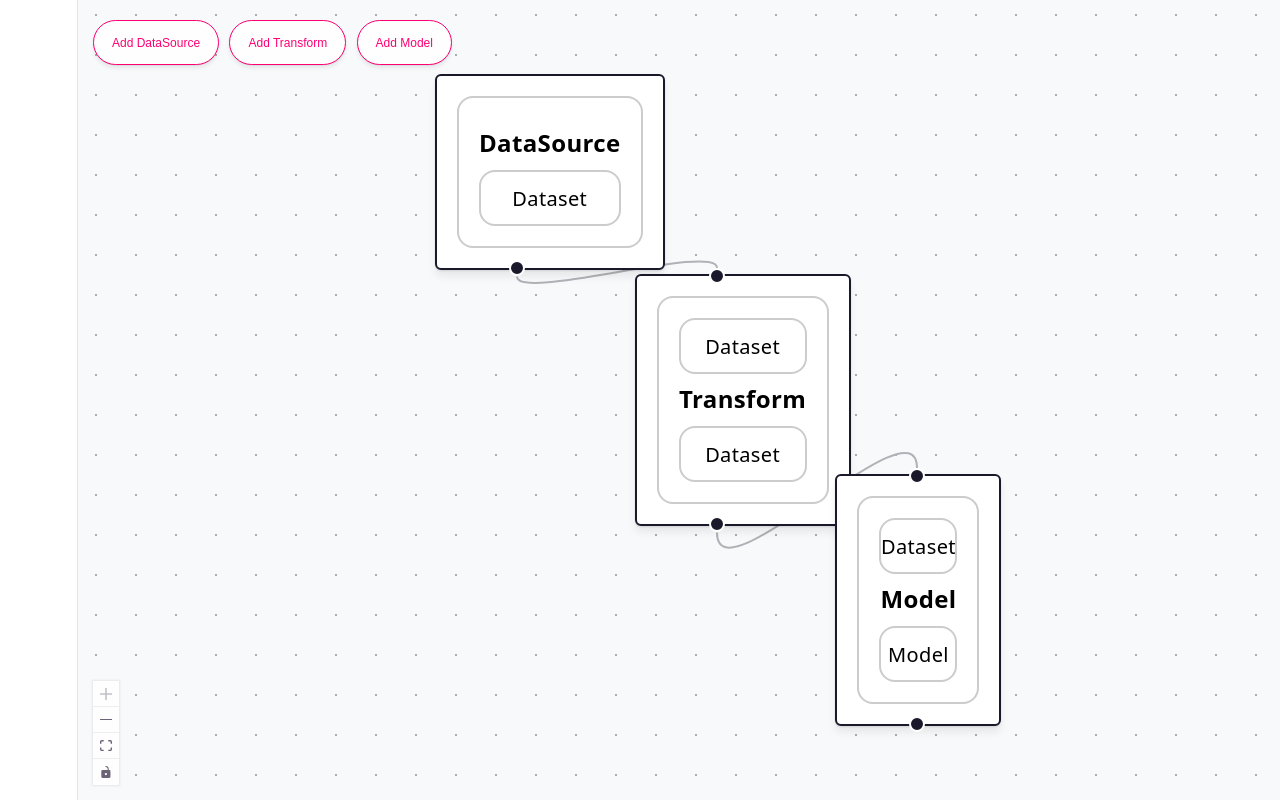
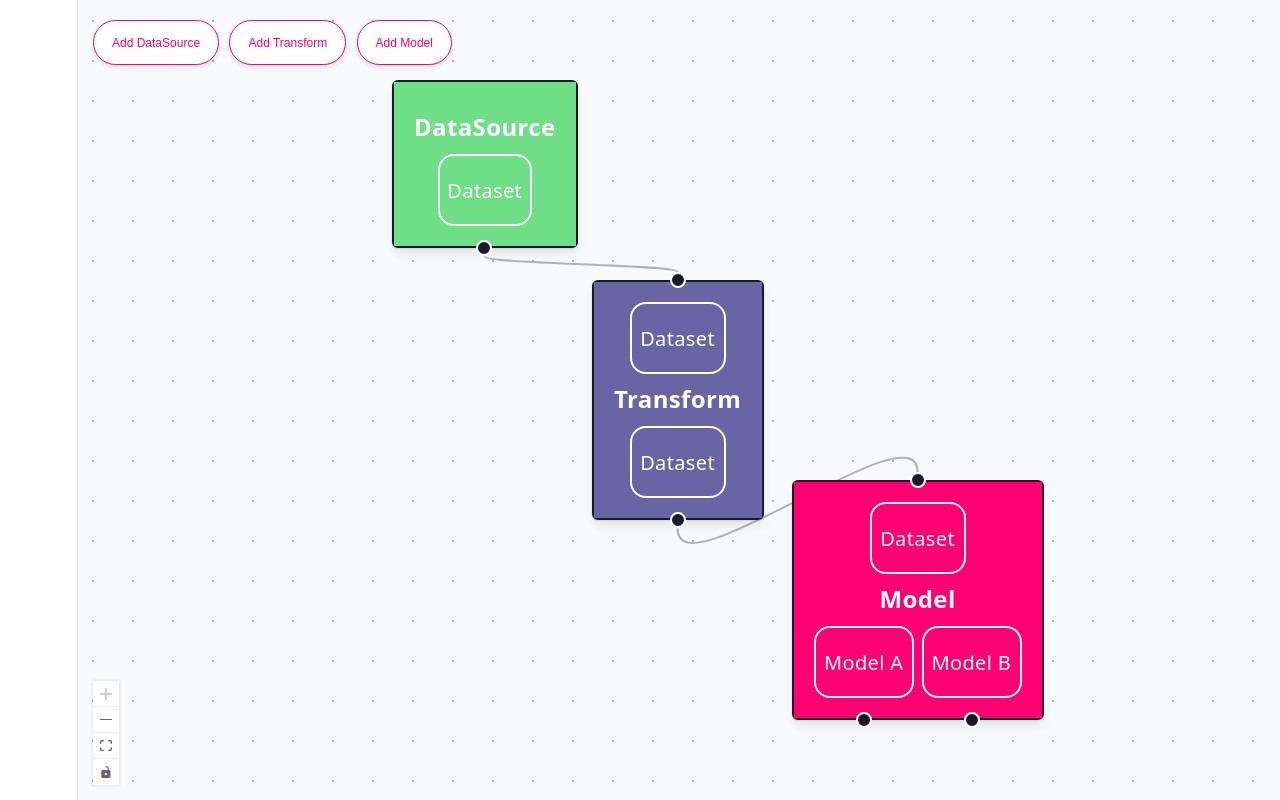
Before and after one commit to jpgorman/react-flow-demo, a React (Vite) app: page / in a window 1280 px wide. Shown: the top 800 px of the page. Built offline with nearby package versions, Linux system fonts and the light colour scheme.

Commit message:
Add custom handle positioning

```diff
--- a/src/index.css
+++ b/src/index.css
@@ -97,21 +97,6 @@ p {
   margin: 0;
 }
 
-code,
-.counter {
-  font-family: var(--mono);
-  display: inline-flex;
-  border-radius: 4px;
-  color: var(--text-h);
-}
-
-code {
-  font-size: 15px;
-  line-height: 135%;
-  padding: 4px 8px;
-  background: var(--code-bg);
-}
-
 /*
 .react-flow__node-Datasource .react-flow__handle.connectable,
 .react-flow__node-Model .react-flow__handle.connectable,
@@ -124,6 +109,9 @@ code {
   }
 }
 */
+.react-flow__node {
+  padding: 0;
+}
 .react-flow__node-Datasource .react-flow__handle.connectingto,
 .react-flow__node-Transform .react-flow__handle.connectingto,
 .react-flow__node-Model .react-flow__handle.connectingto {
--- a/src/pages/flow/model/create-node.ts
+++ b/src/pages/flow/model/create-node.ts
@@ -62,9 +62,13 @@ export const createNodeData = (type: CustomNodeType): CustomNode["data"] => {
           },
         },
         outputs: {
-          model: {
+          modelA: {
             type: "Model",
-            label: "Model",
+            label: "Model A",
+          },
+          modelB: {
+            type: "Model",
+            label: "Model B",
           },
         },
       };
--- a/src/pages/flow/ui/CustomNodeComponent.tsx
+++ b/src/pages/flow/ui/CustomNodeComponent.tsx
@@ -7,22 +7,18 @@ const styles = {
   container: {
     color: "black",
     fontSize: 12,
-    borderRadius: 8,
     background: "white",
     padding: 10,
-    border: "1px solid #ccc",
   },
+  DataSource: { backgroundColor: "#6ede87", color: "white" },
+  Model: { backgroundColor: "#ff0072", color: "white" },
+  Transform: { backgroundColor: "#6865A5", color: "white" },
 };
 
-// TODO: Add styling for each node type
-// style: { backgroundColor: '#6ede87', color: 'white' },
-// style: { backgroundColor: '#ff0072', color: 'white' },
-// style: { backgroundColor: '#6865A5', color: 'white' },
-
 export const CustomNodeComponent = memo(
-  ({ data }: NodeProps & { data: NodeData }) => {
+  ({ data, type }: NodeProps & { data: NodeData }) => {
     return (
-      <div style={styles.container}>
+      <div style={{ ...styles.container, ...styles[type] }}>
         <InputHandles connections={data.inputs} />
         <div>
           <strong>{data.label}</strong>
--- a/src/pages/flow/ui/Handles.tsx
+++ b/src/pages/flow/ui/Handles.tsx
@@ -10,9 +10,23 @@ type Props = {
 
 const styles = {
   container: {
+    display: "inline-flex",
+    gap: 4,
+  },
+  handle: {
+    position: "relative",
     fontSize: 10,
+    padding: 4,
     borderRadius: 8,
-    border: "1px solid #ccc",
+    border: "1px solid white",
+  },
+  connectables: {
+    target: {
+      top: -12,
+    },
+    source: {
+      bottom: -12,
+    },
   },
 };
 
@@ -22,22 +36,24 @@ const Handles = memo(({ type, connections, isConnectable }: Props) => {
   }
 
   const position = type === "source" ? Position.Bottom : Position.Top;
-  return Object.entries(connections).map(([id, params], index) => (
-    <div key={id} style={styles.container}>
+  const connectableStyle =
+    type === "source" ? styles.connectables.source : styles.connectables.target;
+  return (
+    <div style={styles.container}>
+      {Object.entries(connections).map(([id, params], index) => (
+        <div key={id} style={styles.handle}>
           <Handle
             isConnectable={isConnectable}
             id={id}
             type={type}
             position={position}
-        onConnect={(params) => console.log("handle onConnect", params)}
-        style={{
-          // TODO: improve positioning
-          left: 40 + index * 30,
-        }}
+            style={connectableStyle}
           />
           <span>{params.label}</span>
         </div>
-  ));
+      ))}
+    </div>
+  );
 });
 
 type HandleProps = Pick<Props, "connections">;
```
Also changed, not shown: 1 other file (tests, documents, lock files or other folders). Lines whose indentation alone changed are shown as unchanged.
